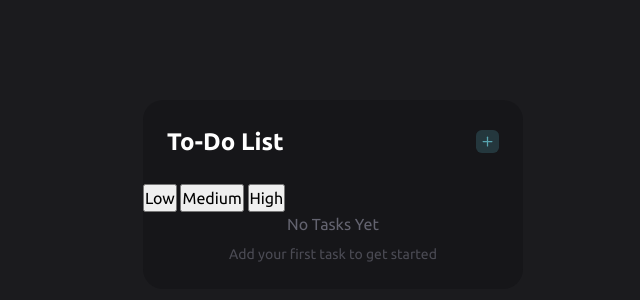
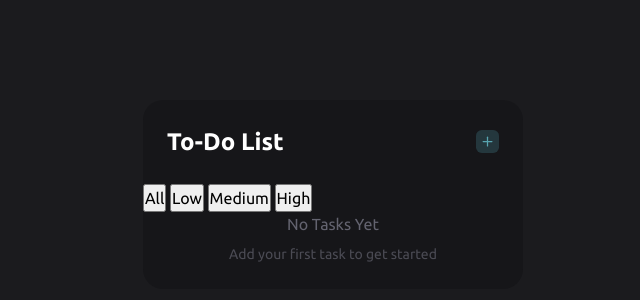
Before and after one commit to trinidj/todo-list-app, a plain HTML site: page index.html in a window 1280 px wide. Shown: the part 206-506 px from the top of the page, without its empty margins (307-947 px from the left). Drawn offline with Linux system fonts and the light colour scheme.

Commit message:
refactor: added buttons for task filters

```diff
--- a/index.html
+++ b/index.html
@@ -24,15 +24,19 @@
 
         <div class="filter-tasks">
           <div class="filter-actions">
-            <button>
+            <button class="filter-button filter-low">
+              All
+            </button>
+
+            <button class="filter-button filter-low">
               Low
             </button>
 
-            <button>
+            <button class="filter-button filter-medium">
               Medium
             </button>
 
-            <button>
+            <button class="filter-button filter-high">
               High
             </button>
           </div>
```
